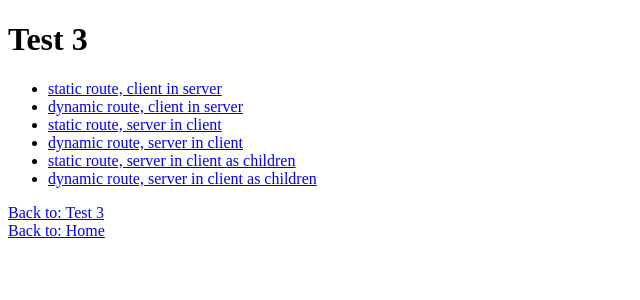
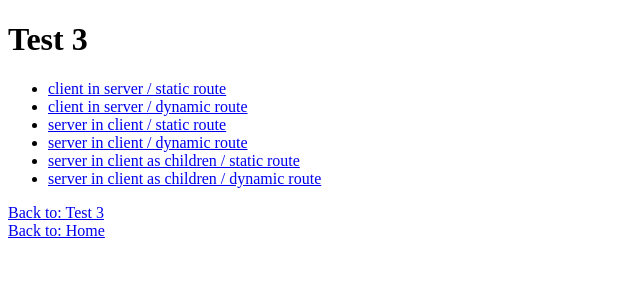
Before and after one commit to peterlidee/dive-in-next-13-tests, a Next.js app: page /test3 in a window 1280 px wide. Shown: the top 300 px of the page, without its empty margins (0-640 px from the left). Built offline with nearby package versions, Linux system fonts and the light colour scheme.

Commit message:
Updated links to routes in test3

```diff
--- a/app/test3/page.js
+++ b/app/test3/page.js
@@ -6,33 +6,33 @@ export default function Test3() {
       <h1>Test 3</h1>
       <ul>
         <li>
-          <Link href='test3/staticClientInServer'>
-            static route, client in server
+          <Link href='test3/static/clientinserver'>
+            client in server / static route
           </Link>
         </li>
         <li>
-          <Link href='test3/dynamicClientInServer'>
-            dynamic route, client in server
+          <Link href='test3/dynamic/clientinserver'>
+            client in server / dynamic route
           </Link>
         </li>
         <li>
-          <Link href='test3/staticServerInClient'>
-            static route, server in client
+          <Link href='test3/static/serverinclient'>
+            server in client / static route
           </Link>
         </li>
         <li>
-          <Link href='test3/dynamicServerInClient'>
-            dynamic route, server in client
+          <Link href='test3/dynamic/serverinclient'>
+            server in client / dynamic route
           </Link>
         </li>
         <li>
-          <Link href='test3/staticServerInClientAsChildren'>
-            static route, server in client as children
+          <Link href='test3/static/serverinclientaschildren'>
+            server in client as children / static route
           </Link>
         </li>
         <li>
-          <Link href='test3/dynamicServerInClientAsChildren'>
-            dynamic route, server in client as children
+          <Link href='test3/dynamic/serverinclientaschildren'>
+            server in client as children / dynamic route
           </Link>
         </li>
       </ul>
```
